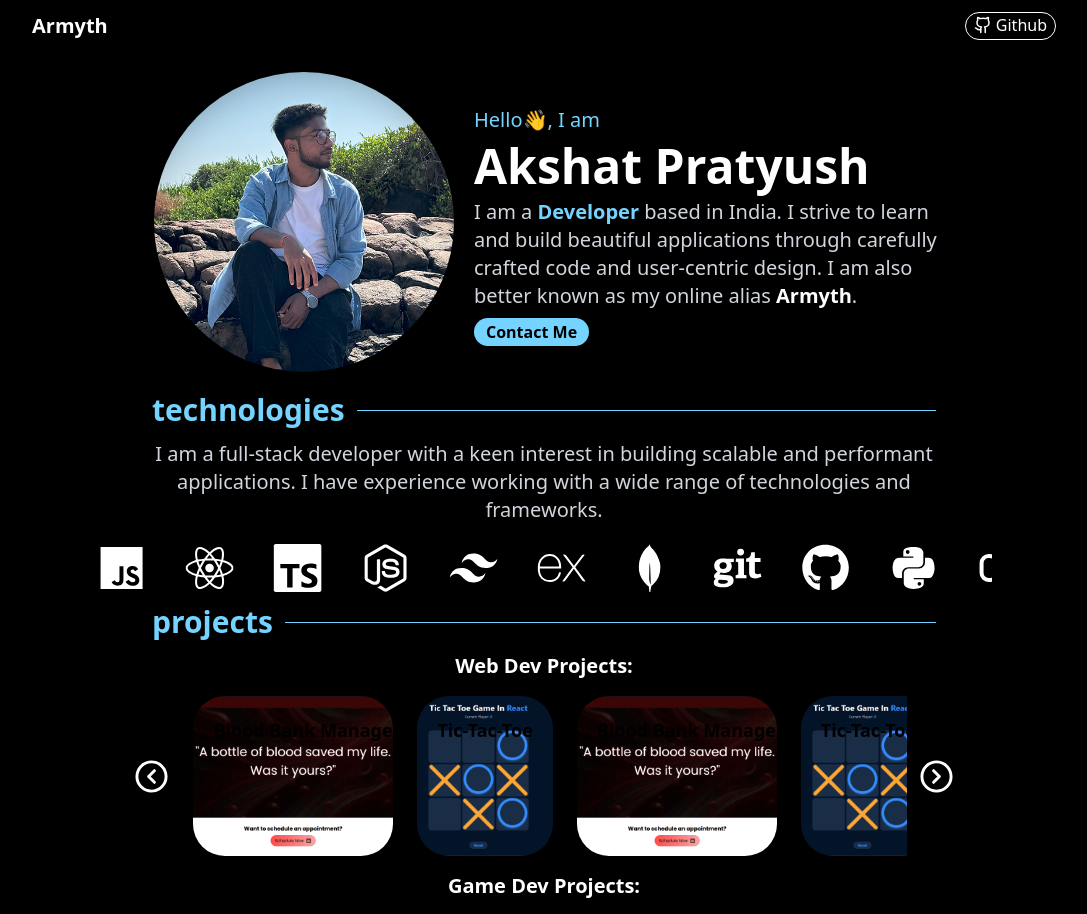
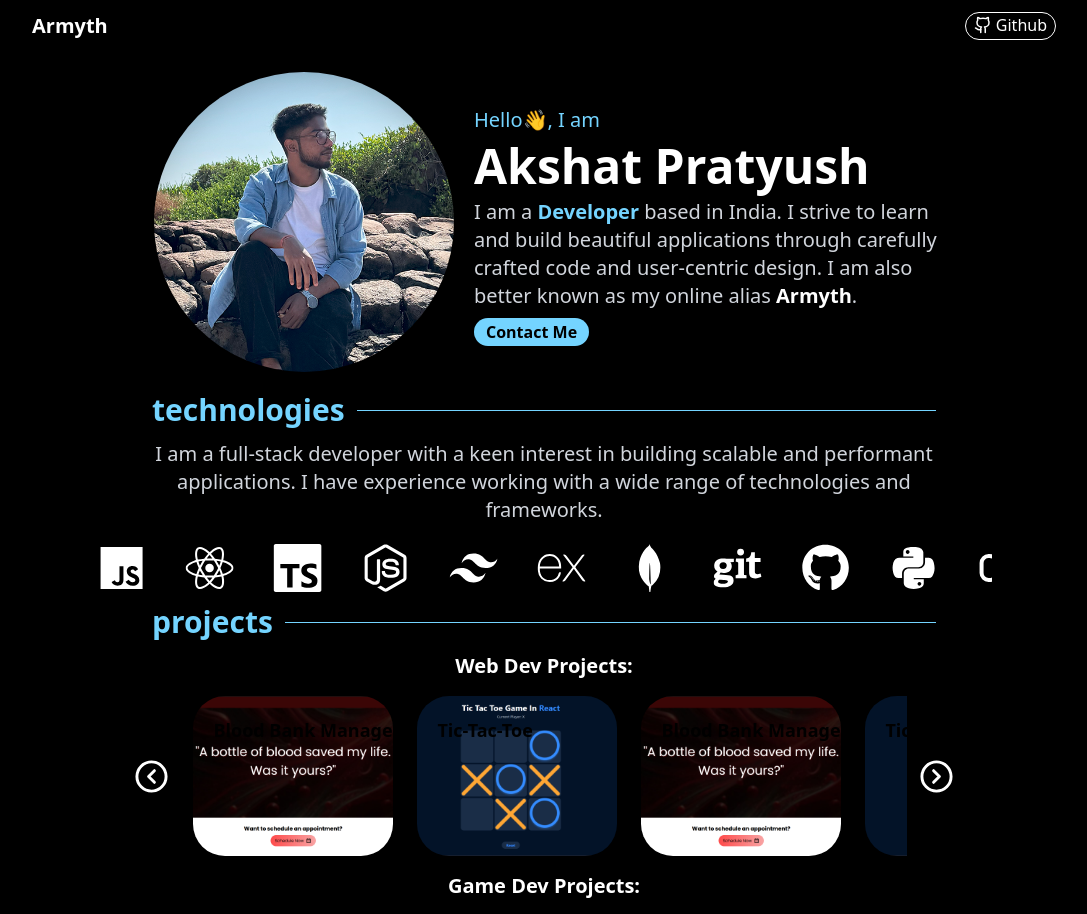
Before and after one commit to akshatp17/PersonalPortfolio, a React (Vite) app: page / in a window 1280 px wide. Shown: the top 914 px of the page, without its empty margins (96-1183 px from the left). Built offline with nearby package versions, Linux system fonts and the light colour scheme.

Commit message:
Fixed project items squeezing issue

```diff
--- a/src/components/Projects.jsx
+++ b/src/components/Projects.jsx
@@ -3,7 +3,7 @@ import React from "react";
 const Projects = ({ project }) => {
     return (
         <div
-            className="flex flex-col w-50 h-40 rounded-4xl p-5 bg-cover bg-center"
+            className="flex flex-col min-w-50 min-h-40 rounded-4xl p-5 bg-cover bg-center bg-no-repeat"
             style={{ backgroundImage: `url(${project.thumbnail})` }}
         >
             <h2 className="text-lg font-bold text-black">{project.name}</h2>
```
